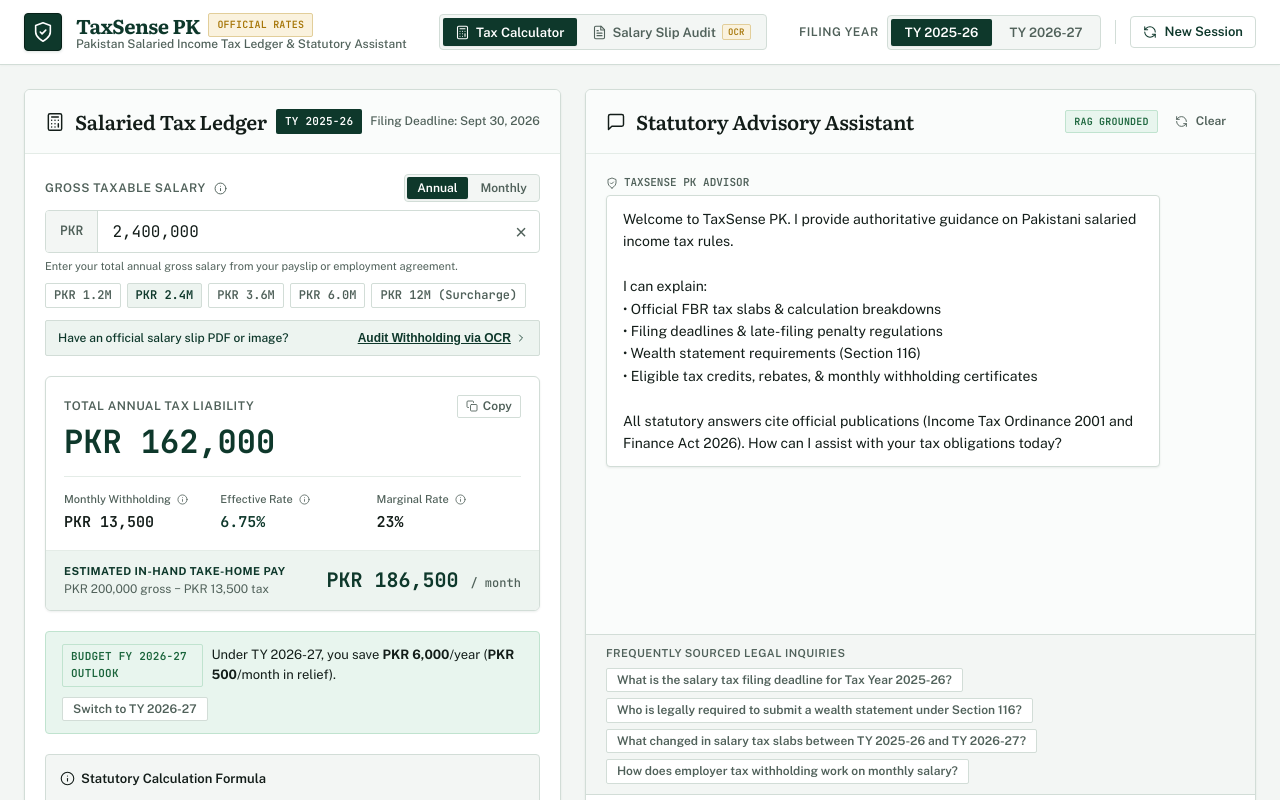
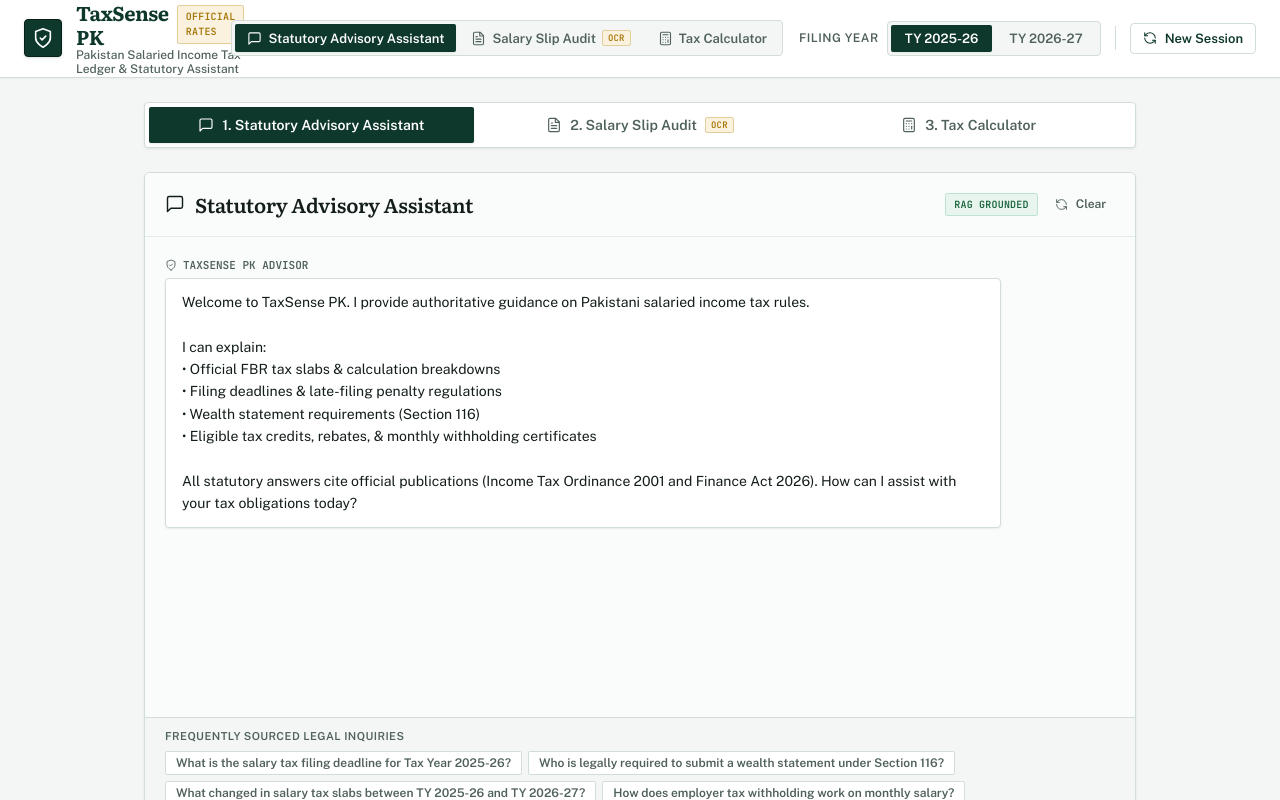
Before and after one commit to magsihassan/taxsense-pk, a React (Vite) app in the folder frontend/: page / in a window 1280 px wide. Shown: the top 800 px of the page. Built offline with nearby package versions, Linux system fonts and the light colour scheme.

Commit message:
feat: add salary slip audit and 3-tab navigation

```diff
--- a/frontend/src/App.jsx
+++ b/frontend/src/App.jsx
@@ -1,38 +1,32 @@
 import React, { useState } from 'react';
 import { Header } from './components/Header';
+import { ChatAssistant } from './components/ChatAssistant';
+import { SalarySlipAuditor } from './components/SalarySlipAuditor';
 import { CalculatorLedger } from './components/CalculatorLedger';
-import { SalarySlipAuditor } from './components/SalarySlipAuditor';
-import { ChatAssistant } from './components/ChatAssistant';
-import { CalculatorIcon, ChatIcon, FileTextIcon, ShieldIcon } from './components/Icons';
+import { ChatIcon, FileTextIcon, CalculatorIcon, ShieldIcon } from './components/Icons';
 
 export function App() {
   const [taxYear, setTaxYear] = useState('2025-26');
   const [annualIncome, setAnnualIncome] = useState(2400000);
-  const [activeView, setActiveView] = useState('calculator'); // 'calculator' | 'salary-slip'
-  const [activeMobileTab, setActiveMobileTab] = useState('calculator'); // 'calculator' | 'salary-slip' | 'assistant'
+  // Default first tab is Statutory Advisory Assistant as requested
+  const [activeTab, setActiveTab] = useState('assistant'); // 'assistant' | 'salary-slip' | 'calculator'
   const [externalPrompt, setExternalPrompt] = useState(null);
 
   const handleResetAll = () => {
     setAnnualIncome(2400000);
     setTaxYear('2025-26');
+    setActiveTab('assistant');
     setExternalPrompt(null);
   };
 
   const handleSendToAssistant = (promptText) => {
     setExternalPrompt(promptText);
-    setActiveMobileTab('assistant');
+    setActiveTab('assistant');
   };
 
   const handleLoadIntoCalculator = (annualGross) => {
     setAnnualIncome(annualGross);
-    setActiveView('calculator');
-    setActiveMobileTab('calculator');
-  };
-
-  // Keep mobile tab and desktop activeView aligned when switched from header
-  const handleSelectView = (view) => {
-    setActiveView(view);
-    setActiveMobileTab(view);
+    setActiveTab('calculator');
   };
 
   return (
@@ -41,76 +35,80 @@
       <Header
         taxYear={taxYear}
         setTaxYear={setTaxYear}
-        activeView={activeView}
-        setActiveView={handleSelectView}
+        activeTab={activeTab}
+        setActiveTab={setActiveTab}
         onResetAll={handleResetAll}
       />
 
       {/* Main Workspace Container */}
       <main className="main-workspace">
-        {/* Mobile / Tablet Tab Switcher */}
-        <div className="mobile-view-tabs" style={{ gridColumn: '1 / -1' }}>
+        {/* Universal 3-Tab Switcher Bar */}
+        <nav className="workspace-tab-nav" aria-label="Feature Workspace Tabs">
           <button
             type="button"
-            className={`mobile-tab-btn ${activeMobileTab === 'calculator' ? 'active' : ''}`}
-            onClick={() => {
-              setActiveMobileTab('calculator');
-              setActiveView('calculator');
-            }}
+            className={`workspace-tab-btn ${activeTab === 'assistant' ? 'active' : ''}`}
+            onClick={() => setActiveTab('assistant')}
           >
-            <CalculatorIcon size={16} />
-            <span>Calculator</span>
+            <ChatIcon size={16} />
+            <span>1. Statutory Advisory Assistant</span>
           </button>
           <button
             type="button"
-            className={`mobile-tab-btn ${activeMobileTab === 'salary-slip' ? 'active' : ''}`}
-            onClick={() => {
-              setActiveMobileTab('salary-slip');
-              setActiveView('salary-slip');
-            }}
+            className={`workspace-tab-btn ${activeTab === 'salary-slip' ? 'active' : ''}`}
+            onClick={() => setActiveTab('salary-slip')}
           >
             <FileTextIcon size={16} />
-            <span>Salary Slip</span>
+            <span>2. Salary Slip Audit</span>
+            <span className="badge badge-ochre" style={{ fontSize: '0.5625rem', padding: '1px 5px' }}>
+              OCR
+            </span>
           </button>
           <button
             type="button"
-            className={`mobile-tab-btn ${activeMobileTab === 'assistant' ? 'active' : ''}`}
-            onClick={() => setActiveMobileTab('assistant')}
+            className={`workspace-tab-btn ${activeTab === 'calculator' ? 'active' : ''}`}
+            onClick={() => setActiveTab('calculator')}
           >
-            <ChatIcon size={16} />
-            <span>Assistant</span>
+            <CalculatorIcon size={16} />
+            <span>3. Tax Calculator</span>
           </button>
-        </div>
+        </nav>
 
-        {/* Left Cockpit: Calculator Ledger OR Salary Slip Auditor */}
-        <div className={`cockpit-column ${(activeMobileTab === 'calculator' || activeMobileTab === 'salary-slip') ? 'active-tab' : ''}`}>
-          {activeView === 'calculator' ? (
+        {/* Tab 1: Statutory Advisory Assistant */}
+        {activeTab === 'assistant' && (
+          <div className="tab-view-container">
+            <ChatAssistant
+              externalPrompt={externalPrompt}
+              onClearExternalPrompt={() => setExternalPrompt(null)}
+              taxYear={taxYear}
+            />
+          </div>
+        )}
+
+        {/* Tab 2: Salary Slip Audit */}
+        {activeTab === 'salary-slip' && (
+          <div className="tab-view-container">
+            <SalarySlipAuditor
+              taxYear={taxYear}
+              setTaxYear={setTaxYear}
+              onLoadIntoCalculator={handleLoadIntoCalculator}
+              onSendToAssistant={handleSendToAssistant}
+            />
+          </div>
+        )}
+
+        {/* Tab 3: Tax Calculator */}
+        {activeTab === 'calculator' && (
+          <div className="tab-view-container">
             <CalculatorLedger
               annualIncome={annualIncome}
               setAnnualIncome={setAnnualIncome}
               taxYear={taxYear}
               setTaxYear={setTaxYear}
               onSendToAssistant={handleSendToAssistant}
-              onNavigateToSalarySlip={() => handleSelectView('salary-slip')}
+              onNavigateToSalarySlip={() => setActiveTab('salary-slip')}
             />
-          ) : (
-            <SalarySlipAuditor
-              taxYear={taxYear}
-              setTaxYear={setTaxYear}
-              onLoadIntoCalculator={handleLoadIntoCalculator}
-              onSendToAssistant={handleSendToAssistant}
-            />
-          )}
-        </div>
-
-        {/* Right Cockpit: Conversational Chat Assistant */}
-        <div className={`cockpit-column ${activeMobileTab === 'assistant' ? 'active-tab' : ''}`}>
-          <ChatAssistant
-            externalPrompt={externalPrompt}
-            onClearExternalPrompt={() => setExternalPrompt(null)}
-            taxYear={taxYear}
-          />
-        </div>
+          </div>
+        )}
       </main>
 
 
--- a/frontend/src/components/Header.jsx
+++ b/frontend/src/components/Header.jsx
@@ -1,11 +1,11 @@
 import React from 'react';
-import { ShieldIcon, RefreshIcon, CalculatorIcon, FileTextIcon } from './Icons';
+import { ShieldIcon, RefreshIcon, ChatIcon, FileTextIcon, CalculatorIcon } from './Icons';
 
 export function Header({
   taxYear,
   setTaxYear,
-  activeView = 'calculator',
-  setActiveView,
+  activeTab = 'assistant',
+  setActiveTab,
   onResetAll,
 }) {
   return (
@@ -31,27 +31,35 @@
           </div>
         </div>
 
-        {/* View Mode Navigation Switcher */}
-        {setActiveView && (
+        {/* View Mode Navigation Switcher - 3 Tabs */}
+        {setActiveTab && (
           <nav className="header-nav-tabs" aria-label="Main Navigation">
             <button
               type="button"
-              className={`header-nav-tab ${activeView === 'calculator' ? 'active' : ''}`}
-              onClick={() => setActiveView('calculator')}
+              className={`header-nav-tab ${activeTab === 'assistant' ? 'active' : ''}`}
+              onClick={() => setActiveTab('assistant')}
             >
-              <CalculatorIcon size={15} />
-              <span>Tax Calculator</span>
+              <ChatIcon size={15} />
+              <span>Statutory Advisory Assistant</span>
             </button>
             <button
               type="button"
-              className={`header-nav-tab ${activeView === 'salary-slip' ? 'active' : ''}`}
-              onClick={() => setActiveView('salary-slip')}
+              className={`header-nav-tab ${activeTab === 'salary-slip' ? 'active' : ''}`}
+              onClick={() => setActiveTab('salary-slip')}
             >
               <FileTextIcon size={15} />
               <span>Salary Slip Audit</span>
               <span className="badge badge-ochre" style={{ fontSize: '0.5625rem', padding: '1px 5px' }}>
                 OCR
               </span>
+            </button>
+            <button
+              type="button"
+              className={`header-nav-tab ${activeTab === 'calculator' ? 'active' : ''}`}
+              onClick={() => setActiveTab('calculator')}
+            >
+              <CalculatorIcon size={15} />
+              <span>Tax Calculator</span>
             </button>
           </nav>
         )}
--- a/frontend/src/styles/app.css
+++ b/frontend/src/styles/app.css
@@ -62,38 +62,85 @@
   flex-direction: column;
 }
 
-/* Main Split Cockpit */
+/* Main Tabbed Workspace */
 .main-workspace {
   flex: 1;
-  max-width: 1400px;
+  max-width: 1040px;
   width: 100%;
   margin: 0 auto;
   padding: var(--spacing-lg);
-  display: grid;
-  grid-template-columns: 1fr 1.25fr;
-  gap: var(--spacing-lg);
-  align-items: start;
-}
-
-/* Responsive Cockpit Layout */
-.cockpit-column {
-  min-width: 0;
   display: flex;
   flex-direction: column;
 }
 
-@media (max-width: 1024px) {
-  .cockpit-column {
-    display: none;
+/* 3-Tab Workspace Navigation Bar */
+.workspace-tab-nav {
+  display: flex;
+  background: var(--color-neutral-surface);
+  border: 1px solid var(--color-neutral-border);
+  border-radius: var(--radius-sm);
+  padding: 4px;
+  gap: 4px;
+  margin-bottom: var(--spacing-lg);
+  box-shadow: var(--shadow-subtle);
+}
+
+.workspace-tab-btn {
+  flex: 1;
+  padding: 10px 16px;
+  font-family: var(--font-body);
+  font-size: 0.875rem;
+  font-weight: 600;
+  border: none;
+  background: transparent;
+  color: var(--color-neutral-muted);
+  border-radius: var(--radius-xs);
+  cursor: pointer;
+  display: flex;
+  align-items: center;
+  justify-content: center;
+  gap: 8px;
+  transition: background var(--transition-fast), color var(--transition-fast);
+  white-space: nowrap;
+}
+
+.workspace-tab-btn:hover:not(.active) {
+  background: var(--color-primary-surface);
+  color: var(--color-neutral-text);
+}
+
+.workspace-tab-btn.active {
+  background: var(--color-primary);
+  color: var(--color-neutral-surface);
+  box-shadow: 0 1px 2px rgba(0, 0, 0, 0.08);
+}
+
+@media (max-width: 768px) {
+  .workspace-tab-nav {
+    flex-direction: column;
+    gap: 3px;
   }
-  .cockpit-column.active-tab {
-    display: flex;
+  .workspace-tab-btn {
+    justify-content: flex-start;
+    padding: 9px 12px;
+    font-size: 0.8125rem;
   }
 }
 
-@media (min-width: 1025px) {
-  .cockpit-column {
-    display: flex !important;
+.tab-view-container {
+  width: 100%;
+  min-width: 0;
+  animation: tabFadeIn var(--transition-normal);
+}
+
+@keyframes tabFadeIn {
+  from {
+    opacity: 0.85;
+    transform: translateY(2px);
+  }
+  to {
+    opacity: 1;
+    transform: translateY(0);
   }
 }
 
```
